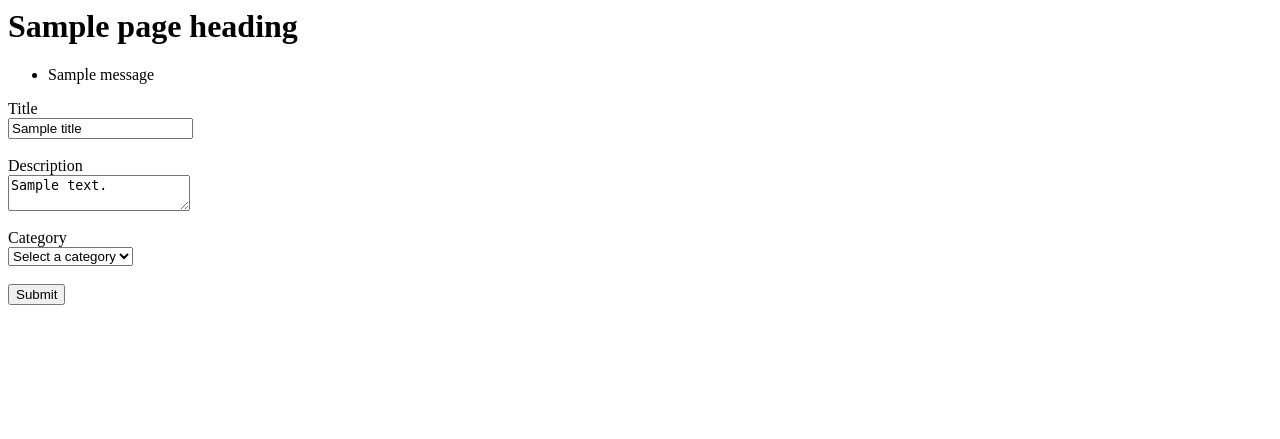
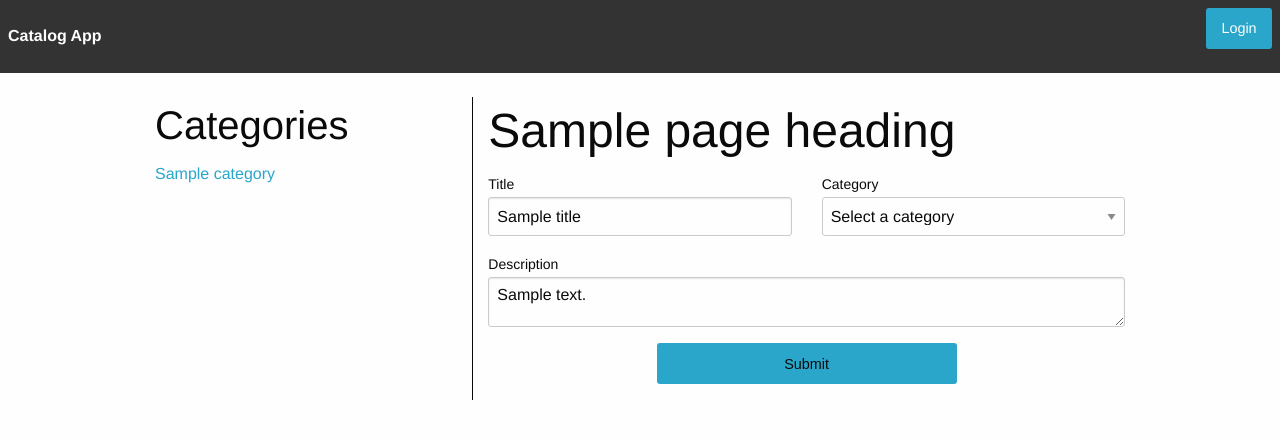
Before and after one commit to SteadBytes/item-catalog, a Flask app: template app/templates/new_edit_item.html.j2 in a window 1280 px wide. Shown: the top 439 px of the page. Run offline with Flask 2, Linux system fonts and the light colour scheme; the template is opened without the code that fills it: most values are stand-ins (such as "Sample title", 1, 10 or a date in 2020); one stand-in notice (Sample message) is shown; some libraries are stand-ins or nearby versions.

Commit message:
new/edit item page style

```diff
--- a/app/mod_catalog/helpers.py
+++ b/app/mod_catalog/helpers.py
@@ -1,5 +1,6 @@
 from functools import wraps
 from flask import abort
+from flask import render_template
 from app import db_session
 from app import login_manager
 from flask_login import login_required, login_user, logout_user, current_user
@@ -22,11 +23,9 @@ def check_item_creator(item):
 
 
 def render_new_item_page(title="", description="", category_id=None):
-    categories = db_session.query(Category).all()
     # category_id used when editing not creating new item
     if category_id is not None:
         category_id = int(category_id)
     return render_template('new_edit_item.html.j2', page_heading='Create Item',
-                           categories=categories,
                            title=title, description=description,
                            category_id=category_id)
--- a/app/static/css/app.css
+++ b/app/static/css/app.css
@@ -20,6 +20,16 @@
     border-right: 1px solid;
 }
 
+.form-create-item {
+    max-width: 300px;
+    margin: auto;
+}
+
+.form-create-item button {
+    width: 100%;
+    max-width: 300px;
+}
+
 
 /*Medium and up*/
 
@@ -30,6 +40,9 @@
     .category-list {
         display: block;
     }
+    .form-create-item {
+        max-width: none;
+    }
 }
 
 
--- a/app/templates/new_edit_item.html.j2
+++ b/app/templates/new_edit_item.html.j2
@@ -1,5 +1,7 @@
-<h1>{{page_heading}}</h1>
-{% with messages = get_flashed_messages() %}
+{% extends "base.html.j2" %}
+{% block content %}
+
+<!-- {% with messages = get_flashed_messages() %}
   {% if messages %}
     <ul class=flashes>
     {% for message in messages %}
@@ -7,23 +9,21 @@
     {% endfor %}
     </ul>
   {% endif %}
-{% endwith %}
-<form action="{{url_for('catalog.new_item')}}" method="post">
-  <div>
+{% endwith %} -->
+<div class="row">
+  <div class="small-2 medium-4 columns category-list">
+    {%include 'category_list.html.j2'%}
+  </div>
+  <div class="columns">
+    <h1>{{page_heading}}</h1>
+    <form class="form-create-item"action="{{url_for('catalog.new_item')}}" method="post">
+      <div class="row">
+        <div class="medium-6 small-12 columns">
           <label for="titleInput">Title</label>
-    <br>
           <input type="text" id="titleInput" name="title" value="{{title}}">
         </div>
-  <br>
-  <div>
-    <label for="descriptionInput">Description</label>
-    <br>
-    <textarea name="description" id="descriptionInput">{{description}}</textarea>
-  </div>
-  <br>
-  <div >
+        <div class= "medium-6 small-12 columns">
           <label for="categoryInput">Category</label>
-    <br>
           <select name='category_id_inp' id="categoryInput">
             <option value="" disabled selected>Select a category</option>
             {% for i in categories %}
@@ -31,6 +31,16 @@
             {% endfor %}
           </select>
         </div>
-  <br>
-  <button type="submit" name="button">Submit</button>
+      </div>
+      <div class="row columns">
+        <label for="descriptionInput">Description</label>
+        <textarea name="description" id="descriptionInput">{{description}}</textarea>
+      </div>
+      <div class="button-container text-center">
+        <button class="button primary" type="submit" name="button">Submit</button>
+      </div>
     </form>
+  </div>
+</div>
+
+{% endblock %}
```
Lines whose indentation alone changed are shown as unchanged.
